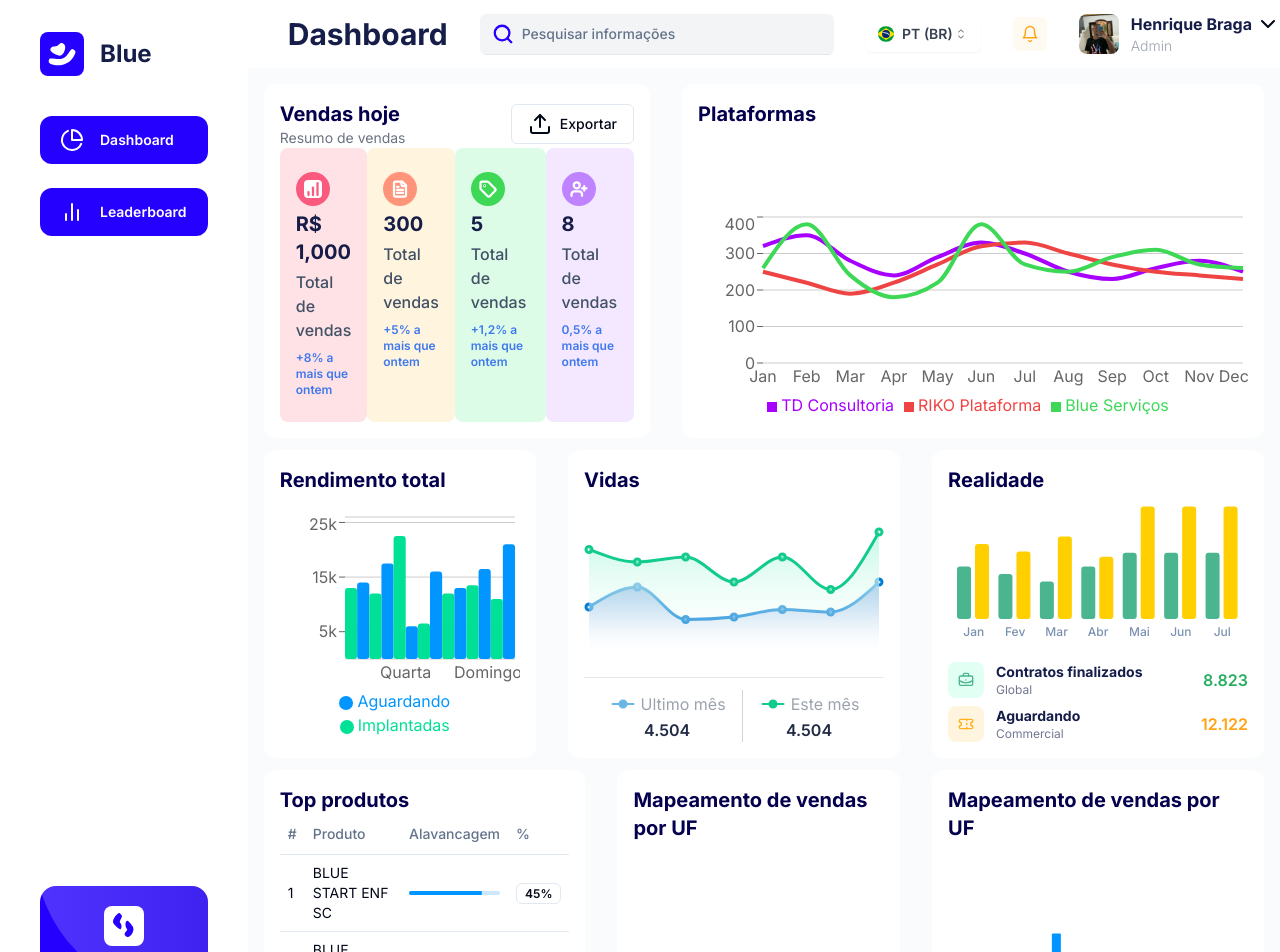
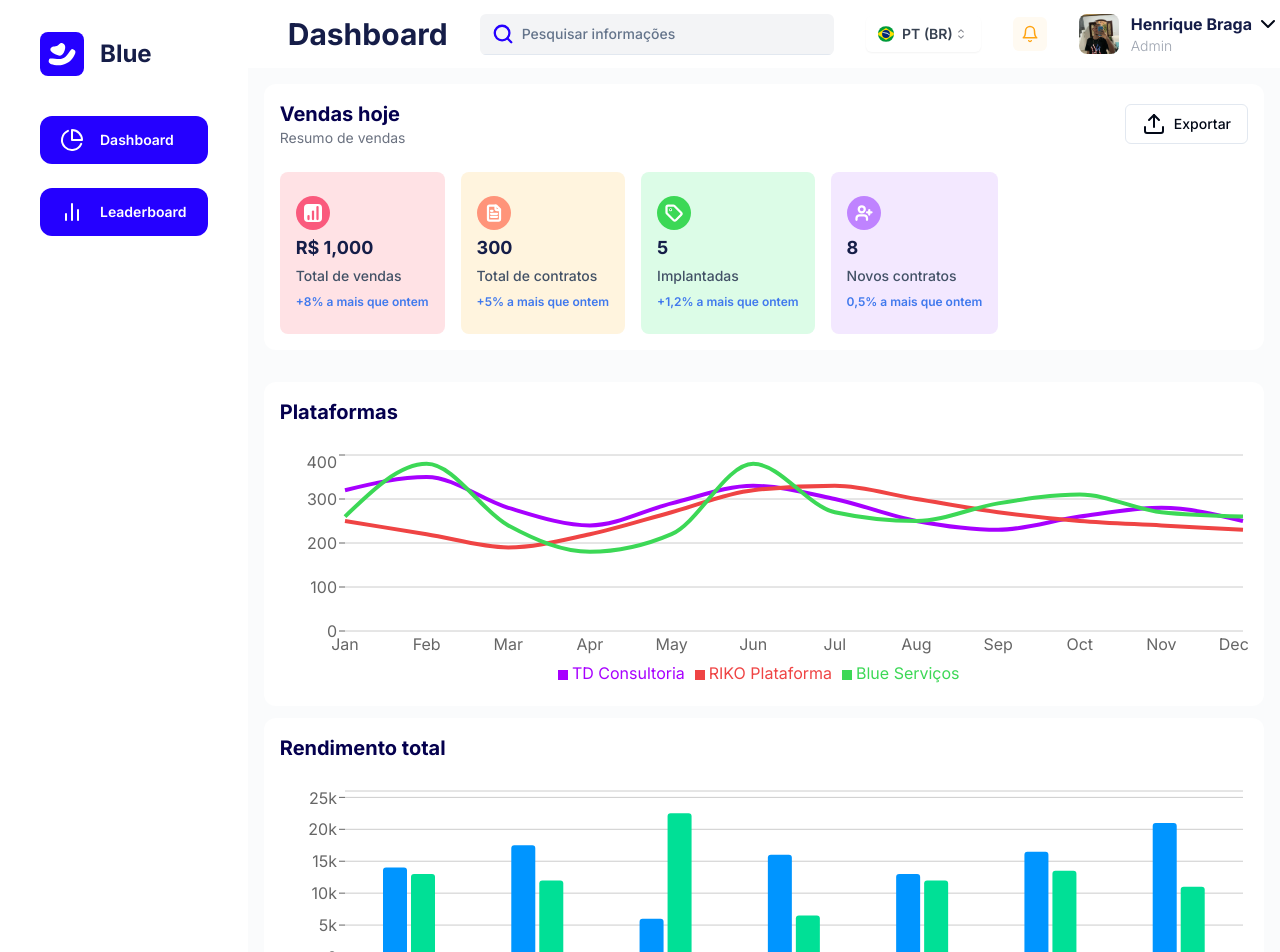
Before and after one commit to HenriqueBragaMoreira/sales-dashboard, a Next.js app: page / in a window 1280 px wide. Shown: the top 952 px of the page. Built offline with nearby package versions, Linux system fonts and the light colour scheme.

Commit message:
feat: 🎸 add responsiveness in main content

```diff
--- a/src/app/(application)/(dashboard)/components/card.tsx
+++ b/src/app/(application)/(dashboard)/components/card.tsx
@@ -8,7 +8,9 @@ interface CardProps {
 
 export function Card({ title, subtitle, button, children, className }: CardProps) {
   return (
-    <div className={`flex flex-col justify-between bg-white p-4 rounded-xl ${className}`}>
+    <div
+      className={`flex flex-col gap-6 2xl:gap-0 xl:justify-between bg-white p-4 rounded-xl ${className}`}
+    >
       <div className="flex justify-between items-center">
         <div className="flex flex-col">
           <h2 className="text-[#05004E] text-xl font-bold">{title}</h2>
--- a/src/app/(application)/(dashboard)/components/columns.tsx
+++ b/src/app/(application)/(dashboard)/components/columns.tsx
@@ -10,6 +10,29 @@ interface ColumnsType {
 
 const indicatorColor = ['bg-[#0095FF]', 'bg-[#00E096]', 'bg-[#884DFF]', 'bg-[#FF8F0D]'];
 const progressBackground = ['bg-[#CDE7FF]', 'bg-[#8CFAC7]', 'bg-[#C5A8FF]', 'bg-[#FFD5A4]'];
+
+const colors = [
+  {
+    border: 'border-[#0095FF]',
+    text: 'text-[#0095FF]',
+    backgroundBorder: 'bg-[#0095FF]/10'
+  },
+  {
+    border: 'border-[#00E096]',
+    text: 'text-[#00E096]',
+    backgroundBorder: 'bg-[#00E096]/10'
+  },
+  {
+    border: 'border-[#884DFF]',
+    text: 'text-[#884DFF]',
+    backgroundBorder: 'bg-[#884DFF]/10'
+  },
+  {
+    border: 'border-[#FF8F0D]',
+    text: 'text-[#FF8F0D]',
+    backgroundBorder: 'bg-[#FF8F0D]/10'
+  }
+];
 
 export const columns: ColumnDef<ColumnsType>[] = [
   {
@@ -39,8 +62,11 @@ export const columns: ColumnDef<ColumnsType>[] = [
     accessorKey: 'percent',
     header: '%',
     cell: ({ row }) => {
+      const color = colors[row.index % colors.length];
       return (
-        <span className="border px-2 py-0.5 rounded-md text-xs font-semibold">
+        <span
+          className={`border px-2 py-0.5 rounded-md text-xs font-semibold ${color.border} ${color.text} ${color.backgroundBorder}`}
+        >
           {row.original.percent}%
         </span>
       );
--- a/src/app/(application)/(dashboard)/components/firstSection.tsx
+++ b/src/app/(application)/(dashboard)/components/firstSection.tsx
@@ -45,7 +45,7 @@ export function FirstSection() {
         subtitle="Resumo de vendas"
         button={<ExportButton />}
       >
-        <div className="flex justify-between">
+        <div className="grid grid-cols-2 lg:flex lg:flex-row gap-4 2xl:gap-0 2xl:justify-between">
           <div className="flex flex-col gap-1 bg-[#FFE2E5] px-4 py-6 rounded-lg">
             <div className="bg-[#FA5A7D] max-w-min p-2 rounded-full">
               <BarChartIcon
@@ -55,9 +55,11 @@ export function FirstSection() {
                 className="bg-white rounded-sm"
               />
             </div>
-            <span className="font-bold text-[#151D48] text-xl">R$ 1,000</span>
+            <span className="font-bold text-[#151D48] text-lg 2xl:text-xl">R$ 1,000</span>
             <div className="flex flex-col gap-2">
-              <span className="font-medium text-[#425166]">Total de vendas</span>
+              <span className="font-medium text-sm 2xl:text-base text-[#425166]">
+                Total de vendas
+              </span>
               <span className="text-xs text-[#4079ED] font-semibold">+8% a mais que ontem</span>
             </div>
           </div>
@@ -65,9 +67,11 @@ export function FirstSection() {
             <div className="bg-[#FF947A] max-w-min p-2 rounded-full">
               <FileText color="white" strokeWidth={3} size={18} />
             </div>
-            <span className="font-bold text-[#151D48] text-xl">300</span>
+            <span className="font-bold text-[#151D48] text-lg 2xl:text-xl">300</span>
             <div className="flex flex-col gap-2">
-              <span className="font-medium text-[#425166]">Total de vendas</span>
+              <span className="font-medium text-sm 2xl:text-base text-[#425166]">
+                Total de contratos
+              </span>
               <span className="text-xs text-[#4079ED] font-semibold">+5% a mais que ontem</span>
             </div>
           </div>
@@ -75,9 +79,9 @@ export function FirstSection() {
             <div className="bg-[#3CD856] max-w-min p-2 rounded-full">
               <Tag strokeWidth={3} color="white" size={18} />
             </div>
-            <span className="font-bold text-[#151D48] text-xl">5</span>
+            <span className="font-bold text-[#151D48] text-lg 2xl:text-xl">5</span>
             <div className="flex flex-col gap-2">
-              <span className="font-medium text-[#425166]">Total de vendas</span>
+              <span className="font-medium text-sm 2xl:text-base text-[#425166]">Implantadas</span>
               <span className="text-xs text-[#4079ED] font-semibold">+1,2% a mais que ontem</span>
             </div>
           </div>
@@ -85,9 +89,11 @@ export function FirstSection() {
             <div className="bg-[#BF83FF] max-w-min p-2 rounded-full">
               <UserPlus strokeWidth={3} color="white" size={18} />
             </div>
-            <span className="font-bold text-[#151D48] text-xl">8</span>
+            <span className="font-bold text-[#151D48] text-lg 2xl:text-xl">8</span>
             <div className="flex flex-col gap-2">
-              <span className="font-medium text-[#425166]">Total de vendas</span>
+              <span className="font-medium text-sm 2xl:text-base text-[#425166]">
+                Novos contratos
+              </span>
               <span className="text-xs text-[#4079ED] font-semibold">0,5% a mais que ontem</span>
             </div>
           </div>
@@ -95,8 +101,8 @@ export function FirstSection() {
       </Card>
       <Card title="Plataformas">
         <div className="flex justify-center items-center">
-          <div>
-            <ResponsiveContainer width={550} height={210}>
+          <div className="w-full h-[240px] 2xl:w-[550px] 2xl:h-[210px]">
+            <ResponsiveContainer width="100%" height="100%">
               <LineChart data={data}>
                 <CartesianGrid horizontal={true} vertical={false} />
                 <XAxis dataKey="name" axisLine={{ strokeWidth: 0 }} tickLine={false} />
--- a/src/app/(application)/(dashboard)/components/hero.tsx
+++ b/src/app/(application)/(dashboard)/components/hero.tsx
@@ -7,13 +7,13 @@ import { ThirdSection } from './thirdSection';
 export function Hero() {
   return (
     <div className="flex flex-col gap-3">
-      <div className="flex gap-8">
+      <div className="flex flex-col 2xl:flex-row gap-8">
         <FirstSection />
       </div>
-      <div className="flex gap-8">
+      <div className="flex flex-col 2xl:flex-row gap-8">
         <SecondSection />
       </div>
-      <div className="flex gap-8">
+      <div className="flex flex-col 2xl:flex-row gap-8">
         <ThirdSection />
       </div>
     </div>
--- a/src/app/(application)/(dashboard)/components/secondSection.tsx
+++ b/src/app/(application)/(dashboard)/components/secondSection.tsx
@@ -75,7 +75,8 @@ export function SecondSection() {
   return (
     <>
       <Card className="flex-grow" title="Rendimento total">
-        <ResponsiveContainer width="100%" height={230}>
+        <div className="h-[230px]">
+          <ResponsiveContainer width="100%" height="100%">
             <BarChart data={teste} barGap={4} barCategoryGap={38}>
               <CartesianGrid horizontal={true} vertical={false} />
               <XAxis dataKey="day" tickLine={false} axisLine={{ strokeWidth: 0 }} />
@@ -90,10 +91,11 @@ export function SecondSection() {
               <Bar dataKey="Implantadas" fill="#00E096" radius={3} />
             </BarChart>
           </ResponsiveContainer>
+        </div>
       </Card>
       <Card title="Vidas">
-        <div className="flex flex-col gap-3">
-          <ResponsiveContainer width={300} height={160}>
+        <div className="flex flex-col w-full h-[250px] 2xl:w-[300px] 2xl:h-[160px] gap-3">
+          <ResponsiveContainer width="100%" height="100%">
             <AreaChart width={830} data={lifes}>
               <defs>
                 <linearGradient id="lastMonth" x1="0" y1="0" x2="0" y2="1">
@@ -149,8 +151,8 @@ export function SecondSection() {
         </div>
       </Card>
       <Card title="Realidade">
-        <div className="flex flex-col gap-2">
-          <ResponsiveContainer width={300} height={160}>
+        <div className="flex w-full h-[350px] 2xl:w-[300px] 2xl:h-[250px] flex-col gap-2">
+          <ResponsiveContainer width="100%" height="100%">
             <BarChart data={reality} barGap={4} barCategoryGap={4}>
               <XAxis
                 dataKey="day"
--- a/src/app/(application)/(dashboard)/components/thirdSection.tsx
+++ b/src/app/(application)/(dashboard)/components/thirdSection.tsx
@@ -137,15 +137,15 @@ export function ThirdSection() {
           <Image
             src="/brazilMap.svg"
             alt="Mapa do Brasil"
-            className="w-56"
+            className="w-96 2xl:w-56"
             width={230}
             height={230}
           />
         </div>
       </Card>
-      <Card title="Mapeamento de vendas por UF">
-        <div className="flex flex-col gap-3">
-          <ResponsiveContainer width={300} height={160}>
+      <Card title="Nível de serviço">
+        <div className="flex flex-col w-full h-[360px] 2xl:w-[300px] 2xl:h-[240px] gap-3">
+          <ResponsiveContainer width="100%" height="100%">
             <BarChart data={data} barCategoryGap={16}>
               <Tooltip />
               <Bar dataKey="pv" stackId="a" fill="#00E096" radius={[1, 1, 0, 0]} />
```
Lines whose indentation alone changed are shown as unchanged.
